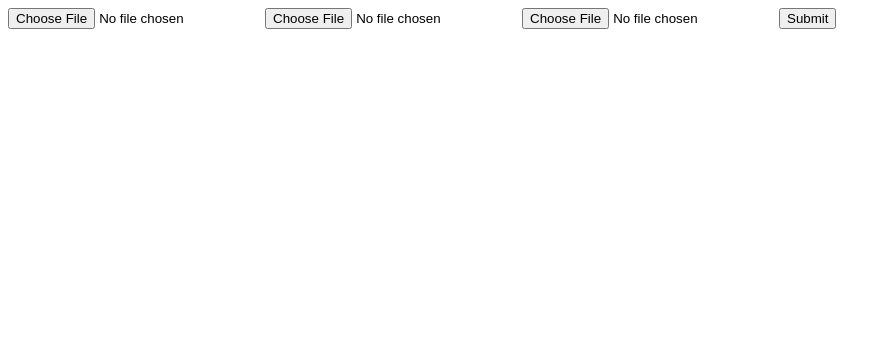
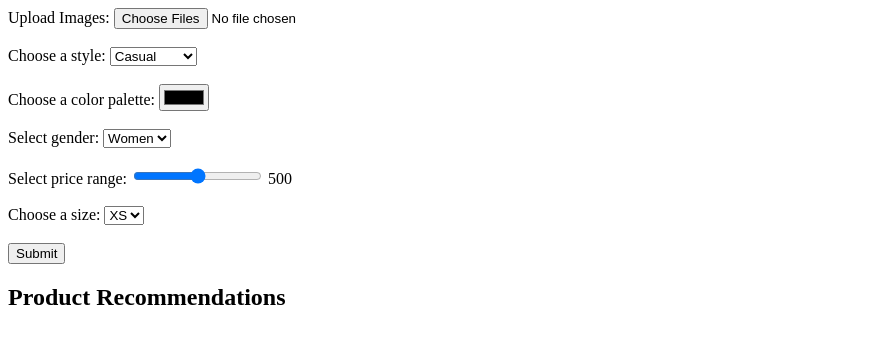
Before and after one commit to jamescchristie/ai-hackathon, a plain HTML site: page website/index.html in a window 1280 px wide. Shown: the whole page, without its empty margins (0-891 px from the left). Drawn offline with Linux system fonts and the light colour scheme.

Commit message:
updated index with features

```diff
--- a/website/index.html
+++ b/website/index.html
@@ -1,4 +1,4 @@
-<html>
+<!-- <html>
     <body>
         <form action="http://localhost:3000/images" method="post" enctype="multipart/form-data">
             <input type="file" name="image" />
@@ -8,4 +8,68 @@
         </form>
 
     </body>
+</html> -->
+
+<!DOCTYPE html>
+<html lang="en">
+<head>
+    <meta charset="UTF-8">
+    <meta name="viewport" content="width=device-width, initial-scale=1.0">
+    <title>Fashion App</title>
+</head>
+<body>
+    <form action="http://localhost:3000/images" method="post" enctype="multipart/form-data">
+        <!-- Image upload input -->
+        <label for="images">Upload Images:</label>
+        <input type="file" id="images" name="image" multiple /><br><br>
+
+        <!-- Style context dropdown menu -->
+        <label for="styleSelect">Choose a style:</label>
+        <select name="style" id="styleSelect">
+            <option value="casual">Casual</option>
+            <option value="formal">Formal</option>
+            <option value="streetwear">Streetwear</option>
+            <option value="vintage">Vintage</option>
+            <option value="chic">Chic</option>
+        </select><br><br>
+
+        <!-- Color palette selector -->
+        <label for="colorSelect">Choose a color palette:</label>
+        <input type="color" id="colorSelect" name="color"><br><br>
+
+        <!-- Gender selector -->
+        <label for="genderSelect">Select gender:</label>
+        <select name="gender" id="genderSelect">
+            <option value="women">Women</option>
+            <option value="men">Men</option>
+            <option value="unisex">Unisex</option>
+        </select><br><br>
+
+        <!-- Price range selector -->
+        <label for="priceRange">Select price range:</label>
+        <input type="range" id="priceRange" name="price" min="0" max="1000" oninput="priceOutput.value = priceRange.value">
+        <output id="priceOutput">500</output><br><br>
+
+        <!-- Size selector -->
+        <label for="sizeSelect">Choose a size:</label>
+        <select name="size" id="sizeSelect">
+            <option value="XS">XS</option>
+            <option value="S">S</option>
+            <option value="M">M</option>
+            <option value="L">L</option>
+            <option value="XL">XL</option>
+        </select><br><br>
+
+        <input type="submit" value="Submit">
+    </form>
+
+    <!-- Section for displaying product recommendations -->
+    <div id="productRecommendations">
+        <h2>Product Recommendations</h2>
+        <!-- Product recommendations from the backend will be displayed here -->
+    </div>
+
+    <!-- Add script for form submission handling -->
+
+</body>
 </html>
```
